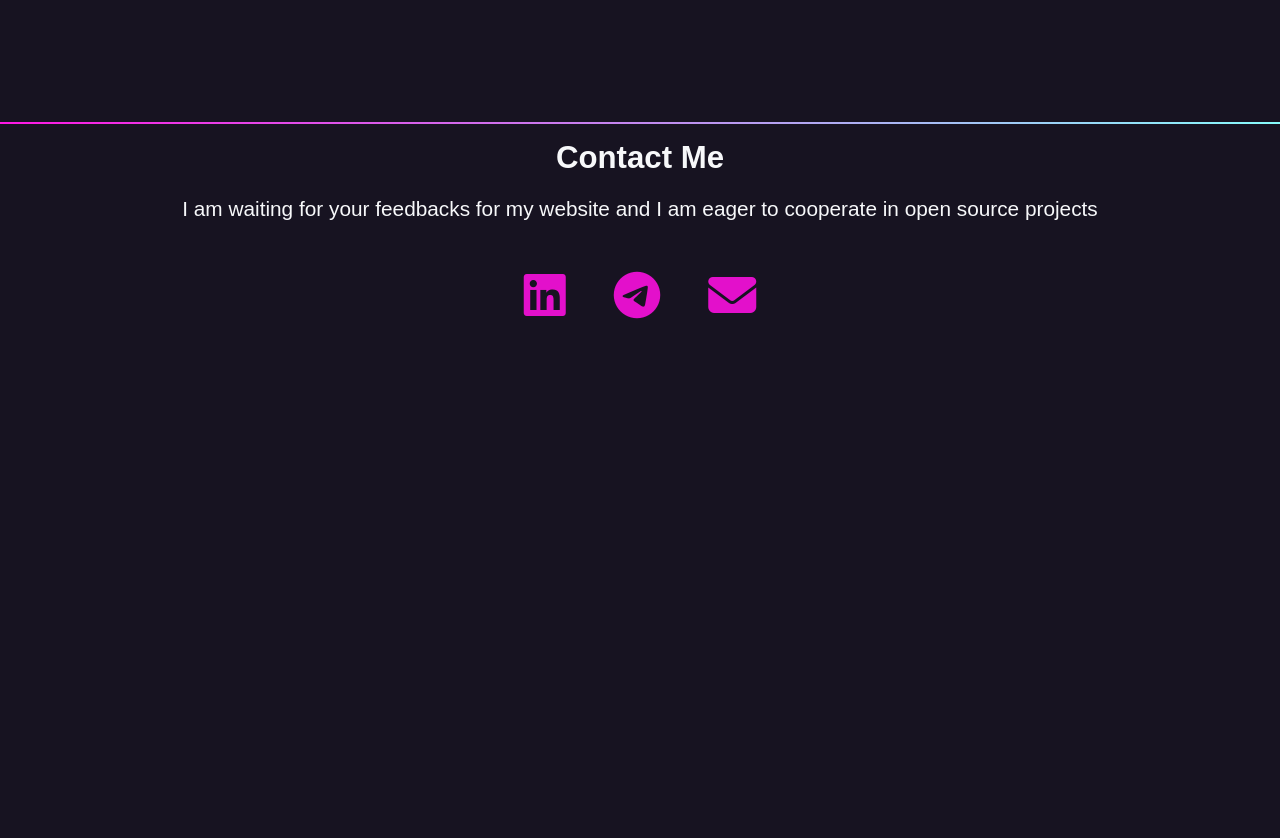
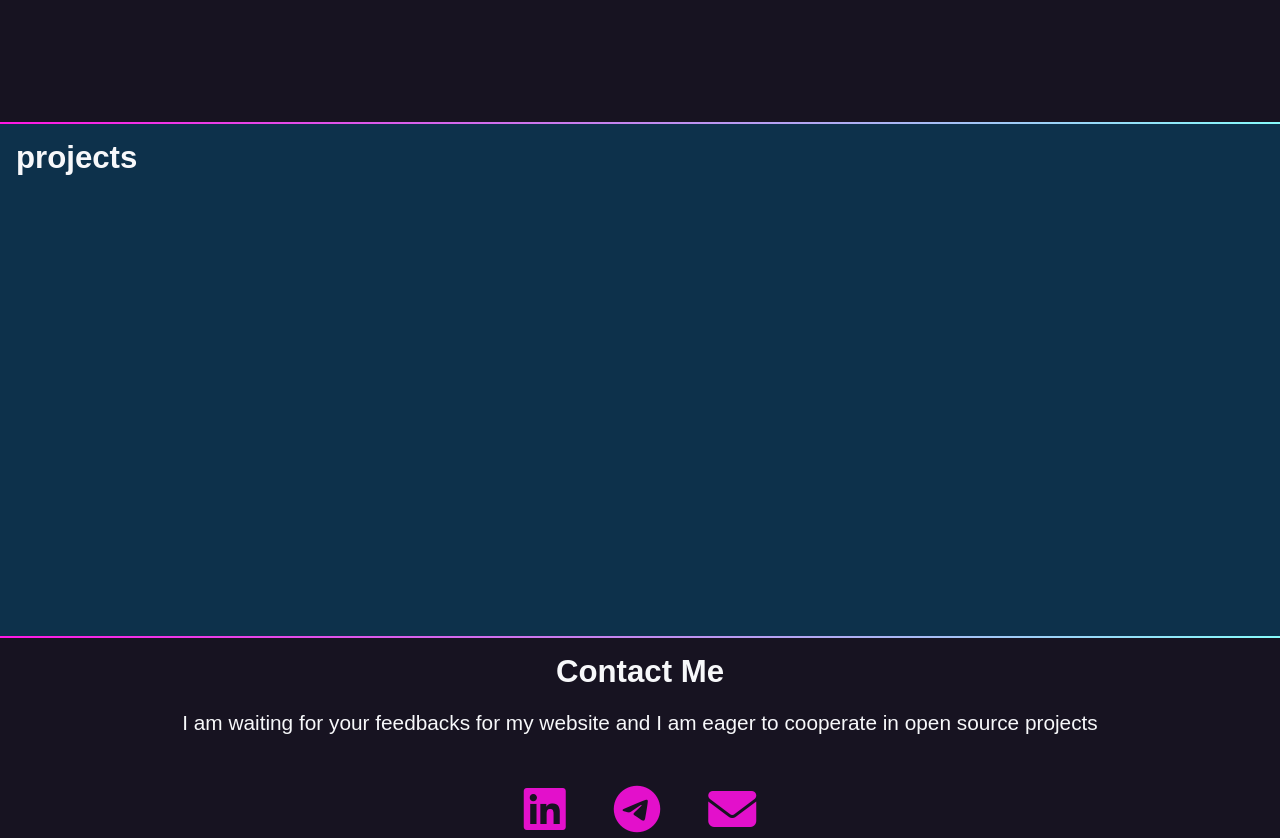
Before and after one commit to Reza-Hello-World/FE.Academy, a plain HTML site: page personal website/index.html in a window 1280 px wide. Shown: the part 620-1458 px from the top of the page. Before the commit the page ends 1008 px from the top, so only its background shows below. Drawn offline with Linux system fonts and the light colour scheme; a web font is replaced by a local one.

Commit message:
create project part

```diff
--- a/personal website/index.html
+++ b/personal website/index.html
@@ -35,19 +35,29 @@
                 target="_blank">FrontEnd Academy.</a>
         </p>
     </section>
+
     <div class="gradient">
 
     </div>
+
+    <section id="projects">
+        <h2>projects</h2>
+    </section>
+
+    <div class="gradient">
+
+    </div>
+
     <div class="contact">
         <section id="contact">
             <h1>Contact Me</h1>
             <p>I am waiting for your feedbacks for my website and I am eager to cooperate in open source projects</p>
             <ul>
                 <li>
-                    <a href=""><span class="fa-brands fa-linkedin"></span></a>
+                    <a href="https://www.linkedin.com/in/reza-zehni-922437208/"><span class="fa-brands fa-linkedin"></span></a>
                 </li>
                 <li>
-                    <a href=""><span class="fa-brands fa-telegram"></span></a>
+                    <a href=" https://t.me/share/url?url=http://Reza6879.in&text=Find me here! "><span class="fa-brands fa-telegram"></span></a>
                 </li>
                 <li>
                     <a href="mailto:reza00zehni@gmail.com"><span class="fa-solid fa-envelope"></span></a>
@@ -55,7 +65,6 @@
             </ul>
 
         </section>
-
     </div>
 </body>
 
--- a/personal website/style.css
+++ b/personal website/style.css
@@ -180,3 +180,9 @@ h3 {
         max-width: 1200px;
     }
 }
+
+#projects {
+    background-color: var(--dkblue);
+    padding: 1rem;
+    height: 30rem;
+}
```
